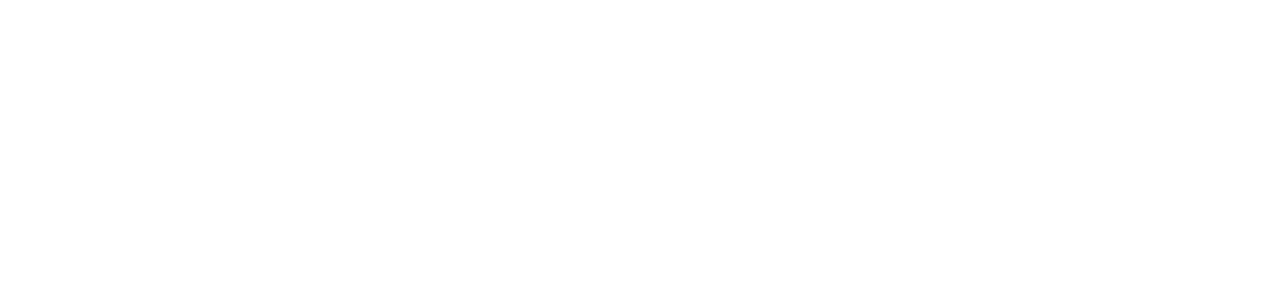
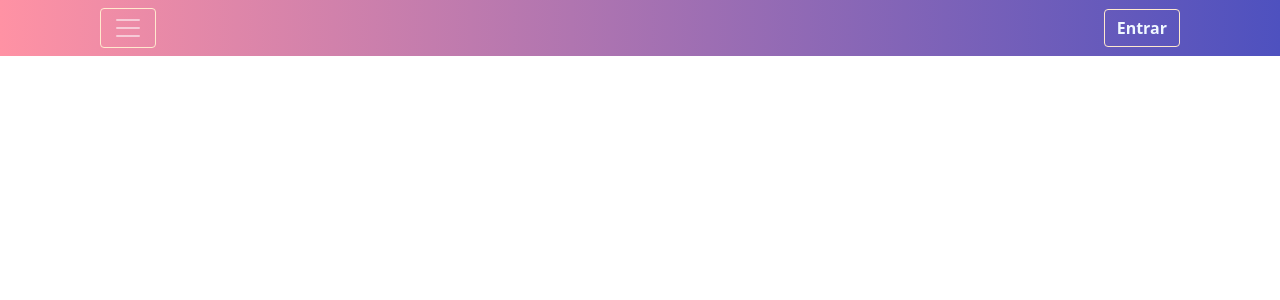
Before and after one commit to 01utra/FRONT-END, an Angular app: page / in a window 1280 px wide. Shown: the top 300 px of the page. Built offline with nearby package versions, Linux system fonts and the light colour scheme.

Commit message:
criando o menu e colocando gradiente

```diff
--- a/src/app/app.component.css
+++ b/src/app/app.component.css
@@ -0,0 +1,22 @@
+.menu-cor{
+    background: rgb(255,146,164);
+    background: linear-gradient(90deg, rgba(255,146,164,1) 0%, rgba(78,81,191,1) 100%);
+}
+
+.navbar-toggler{
+    margin-left: 100px;
+    border-color: #ffe9ce;
+}
+
+.entrar{
+    margin-right: 100px;
+    background-color: rgba(78,81,191,1) 0%;
+    border-color: #ffe9ce;
+    font-weight: 600;
+    color:aliceblue;
+}
+
+.entrar:hover{
+    background-color: aliceblue;
+    color: black;
+}
--- a/src/app/app.component.html
+++ b/src/app/app.component.html
@@ -0,0 +1,14 @@
+<div class="fixed-top">
+    <div class="collapse" id="navbarToggleExternalContent">
+        <div class="bg-dark p-4">
+            <h5 class="text-white h4">Collapsed content</h5>
+            <span class="text-muted">Toggleable via the navbar brand.</span>
+        </div>
+    </div>
+    <nav class="navbar navbar-dark menu-cor">
+        <button class="navbar-toggler" type="button" data-toggle="collapse" data-target="#navbarToggleExternalContent" aria-controls="navbarToggleExternalContent" aria-expanded="false" aria-label="Toggle navigation">
+        <span class="navbar-toggler-icon"></span>
+        </button>
+        <button class="btn my-2 my-sm-0 entrar" type="submit">Entrar</button>
+    </nav>
+</div>
--- a/src/app/app.module.ts
+++ b/src/app/app.module.ts
@@ -3,10 +3,12 @@
 
 import { AppRoutingModule } from './app-routing.module';
 import { AppComponent } from './app.component';
+import { MenuComponent } from './menu/menu.component';
 
 @NgModule({
   declarations: [
-    AppComponent
+    AppComponent,
+    MenuComponent
   ],
   imports: [
     BrowserModule,
--- /dev/null
+++ b/src/app/menu/menu.component.html
@@ -0,0 +1 @@
+<p>menu works!</p>
--- /dev/null
+++ b/src/app/menu/menu.component.ts
@@ -0,0 +1,15 @@
+import { Component, OnInit } from '@angular/core';
+
+@Component({
+  selector: 'app-menu',
+  templateUrl: './menu.component.html',
+  styleUrls: ['./menu.component.css']
+})
+export class MenuComponent implements OnInit {
+
+  constructor() { }
+
+  ngOnInit(): void {
+  }
+
+}
--- a/src/index.html
+++ b/src/index.html
@@ -6,6 +6,7 @@
   <base href="/">
   <meta name="viewport" content="width=device-width, initial-scale=1">
   <link rel="icon" type="image/x-icon" href="favicon.ico">
+  <link rel="stylesheet" href="https://stackpath.bootstrapcdn.com/font-awesome/4.7.0/css/font-awesome.min.css">
 </head>
 <body>
   <app-root></app-root>
```
Also changed, not shown: src/app/menu/menu.component.css (added), 1 other file (tests, documents, lock files or other folders).
